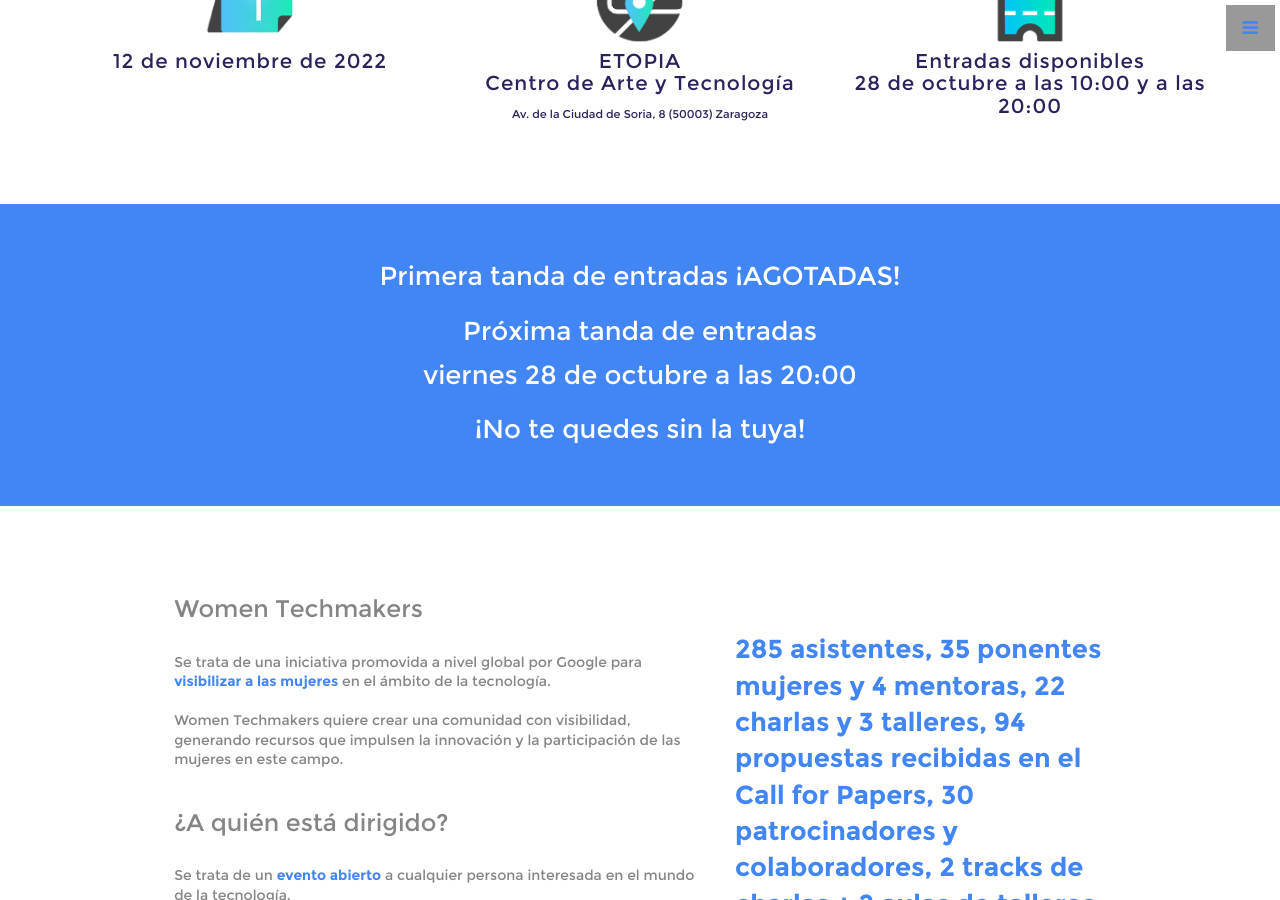
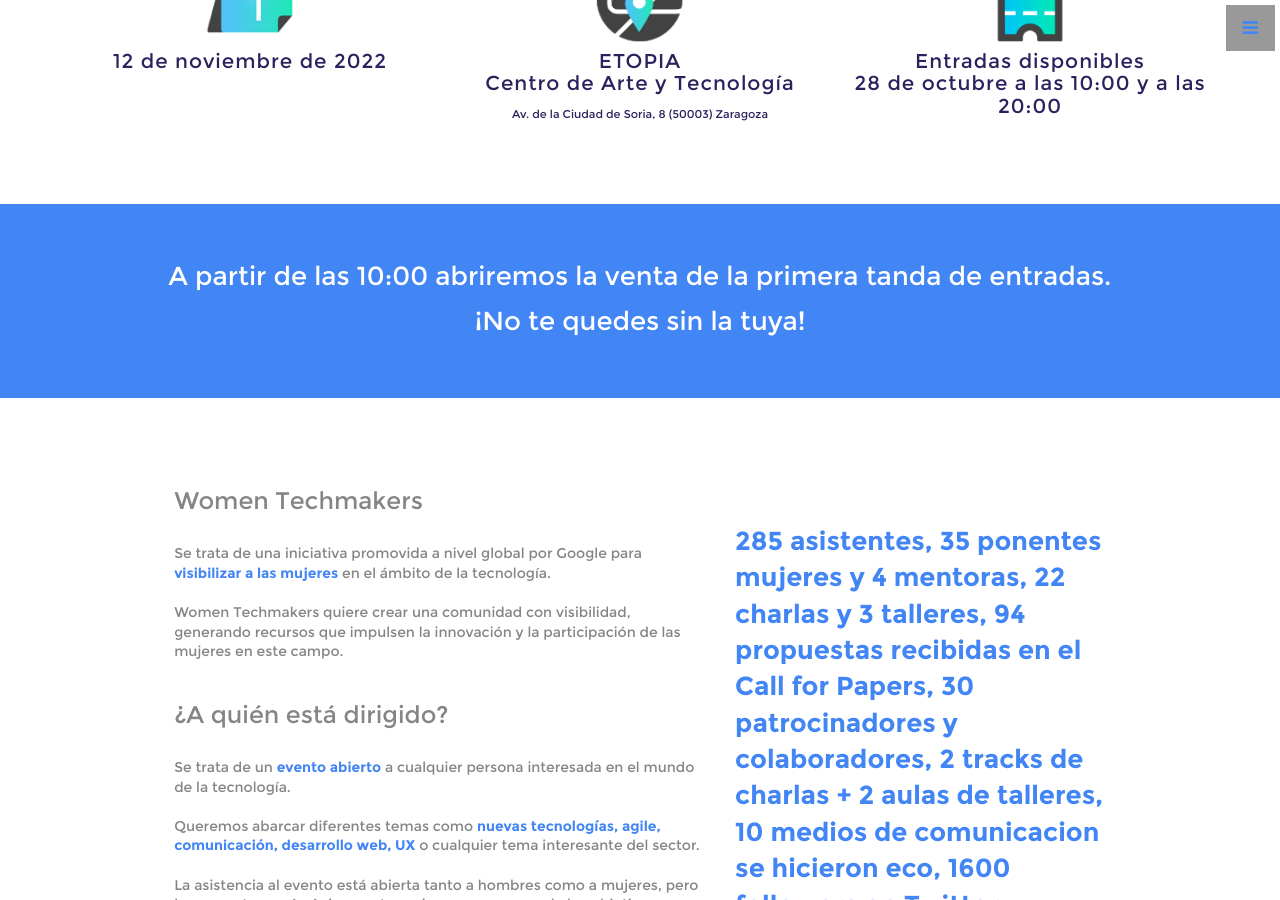
Before and after one commit to MulleresTechZgz/wtmz22, a Jekyll site: the page built from index.html, in a window 1280 px wide and 900 px high, scrolled down 457 px. Built offline with Jekyll 4.4.1, drawn with Linux system fonts in a browser that asks for light colours; part of the change alters nothing that is shown.

Commit message:
Tickets prepared (first and second round)

```diff
--- a/_config.yml
+++ b/_config.yml
@@ -25,7 +25,7 @@ copyright:
 
 # Tickets
 sold_out_tickets_first: false
-sold_out_tickets: true
+sold_out_tickets: false
 
 # Timezone
 timezone: Europe/Madrid
--- a/_includes/tickets.html
+++ b/_includes/tickets.html
@@ -6,116 +6,155 @@
         <p id="hora_real_servidor" hidden></p>
 
         <p id="entradas_agotadas" hidden>{{ site.sold_out_tickets }}</p>
+        <p id="entradas_agotadas_primera" hidden>{{ site.sold_out_tickets_first }}</p>
 
         <div id="texto_entradas_proximamente" style="display: block;">
-
           <p class="lead_big">Primera tanda de entradas <br/>viernes 28 de octubre a las 10:00<br/></p>
           <p class="lead_big" style="margin-bottom: 0px !important;">¡No te quedes sin la tuya!</p>
+        </div>
 
-          <!--
+        <div id="texto_entradas_proximamente_segunda" style="display: none;">
             <p class="lead_big">Primera tanda de entradas ¡AGOTADAS!<br/></p>
             <p class="lead_big">Próxima tanda de entradas <br/>viernes 28 de octubre a las 20:00<br/></p>
             <p class="lead_big" style="margin-bottom: 0px !important;">¡No te quedes sin la tuya!</p>
-          -->
         </div>
 
         <div id="texto_dia_de_venta_de_entradas" style="display: none;">
+          <p class="lead_big" style="margin-bottom: 0px !important;">A partir de las 10:00 abriremos la venta de la primera tanda de entradas. </p>
+          <p class="lead_big" style="margin-bottom: 0px !important;">¡No te quedes sin la tuya!</p>
+        </div>
 
-          <p class="lead_big" style="margin-bottom: 0px !important;">A partir de las 10:00 abriremos la venta de la primera tanda de entradas. <br/><br/>¡Consulta la web para más novedades!<br/></p>
-
-          <!--
-          <p class="lead_big">A partir de las 20:00 abriremos la venta de la segunda y última tanda de entradas. <br/><br/>¡Consulta la web para más novedades!<br/></p>
-          -->
+        <div id="texto_dia_de_venta_de_entradas_segunda" style="display: none;">
+          <p class="lead_big">A partir de las 20:00 abriremos la venta de la segunda y última tanda de entradas. </p>
+          <p class="lead_big" style="margin-bottom: 0px !important;">¡No te quedes sin la tuya!</p>
         </div>
 
         <div id="texto_entradas_a_la_venta" style="display: none;">
-
           <p class="lead_big">Ya a la venta las primeras entradas. <br/>¡No te quedes sin la tuya!<br/></p>
            <a href="https://etopia.es/producto/women-techmakers-zaragoza-2022/" target="_blank" class="btn btn-dark btn-primary_tickets btn-lg">
             Compra tus entradas aquí
           </a>
+        </div>
 
-          <!--
+        <div id="texto_entradas_a_la_venta_segunda" style="display: none;">
           <p class="lead_big">Ya a la venta una nueva tanda de entradas. <br/>¡No te quedes sin la tuya!<br/></p>
           <a href="https://etopia.es/producto/women-techmakers-zaragoza-2022/" target="_blank" class="btn btn-dark btn-primary_tickets btn-lg">
             Compra tus entradas aquí
           </a>
-          -->
         </div>
 
-
         <div id="texto_entradas_agotadas" style="display: none;">
-
-          <p class="lead_big">Primera tanda de entradas ¡AGOTADAS!<br/></p>
-          <p class="lead_big">Próxima tanda de entradas <br/>viernes 28 de octubre a las 20:00<br/></p>
-          <p class="lead_big" style="margin-bottom: 0px !important;">¡No te quedes sin la tuya!</p>
-
-          <!--
-          <p class="lead_big">Entradas <span class="wtm-highlight">¡AGOTADAS!</span><br/></p>
-          -->
-          <!--
-          <p class="lead_big">¡Manteneos atentos a las redes y a la web!</span><br/></p>
-          -->
+          <p class="lead_big">Entradas ¡AGOTADAS!<br/></p>
+          <p class="lead_big" style="margin-bottom: 0px !important;">¡Nos vemos el 12 de noviembre!</p>
         </div>
 
-      <!--
-      <p class="lead_big">¡Manteneos atentos a las redes y a la web para próximas oportunidades de conseguir entradas!</span><br/></p>
-      <p class="lead_big"><span class="wtm-highlight">¡Apúntate a nuestra lista de espera!</span></p>
-
-
-      </div>
-
-      <div class="col-lg-12 text-center">
-                    <a class="btn btn-dark btn-primary btn-lg" target="_blank" href="https://docs.google.com/forms/d/e/1FAIpQLScU1E26Wt4TK9qKFszJvu6goEMdjs_A0f-LTbWsEKb-ptIhQw/viewform"><strong>Lista de espera</strong></a>
-                </div>
-       -->
     </div>
     <!-- /.row -->
   </div>
   <script>
 
     // Set the date we're counting down to
+    var countDown_day = new Date("Oct 28, 2022 00:00:01");
     var countDown = new Date("Oct 28, 2022 10:00:00");
-    var countDown_day = new Date("Oct 28, 2022 00:00:00");
+    var countDown_day_second = new Date("Oct 28, 2022 16:00:00");
+    var countDown_second = new Date("Oct 28, 2022 20:00:00");
 
     var agotadas = document.getElementById("entradas_agotadas").innerHTML  == 'true';
+    var agotadas_primera_tanda = document.getElementById("entradas_agotadas_primera").innerHTML  == 'true';
 
     function cambiar_texto_a_mostrar () {
       // Get todays date and time
       var now = new Date();
 
+      var es_dia_de_publicacion = (now >= countDown_day);
       var hay_que_publicar = (now >= countDown);
-      var es_dia_de_publicacion = (now >= countDown_day);
+      var es_dia_de_publicacion_segunda = (now >= countDown_day_second);
+      var hay_que_publicar_segunda = (now >= countDown_second);
 
       document.getElementById("hora_real_servidor").innerHTML = now;
 
       // Find the distance between now an the count down date
-      if (agotadas && document.getElementById("texto_entradas_agotadas").style.display != 'block') {
+      if (agotadas && agotadas_primera_tanda
+          && document.getElementById("texto_entradas_agotadas").style.display != 'block') {
         // Publicamos el texto de entradas agotadas
         document.getElementById("texto_entradas_proximamente").style.display = 'none';
+        document.getElementById("texto_entradas_proximamente_segunda").style.display = 'none';
         document.getElementById("texto_dia_de_venta_de_entradas").style.display = 'none';
+        document.getElementById("texto_dia_de_venta_de_entradas_segunda").style.display = 'none';
         document.getElementById("texto_entradas_a_la_venta").style.display = 'none';
+        document.getElementById("texto_entradas_a_la_venta_segunda").style.display = 'none';
         document.getElementById("texto_entradas_agotadas").style.display = 'block';
       }
-      else if (!agotadas && hay_que_publicar && document.getElementById("texto_entradas_a_la_venta").style.display != 'block') {
+      else if (!agotadas && !agotadas_primera_tanda
+          && hay_que_publicar && !hay_que_publicar_segunda && es_dia_de_publicacion && !es_dia_de_publicacion_segunda
+          && document.getElementById("texto_entradas_a_la_venta").style.display != 'block') {
         // Publicamos el texto de entradas a la venta
         document.getElementById("texto_entradas_proximamente").style.display = 'none';
+        document.getElementById("texto_entradas_proximamente_segunda").style.display = 'none';
         document.getElementById("texto_dia_de_venta_de_entradas").style.display = 'none';
+        document.getElementById("texto_dia_de_venta_de_entradas_segunda").style.display = 'none';
         document.getElementById("texto_entradas_a_la_venta").style.display = 'block';
+        document.getElementById("texto_entradas_a_la_venta_segunda").style.display = 'none';
         document.getElementById("texto_entradas_agotadas").style.display = 'none';
       }
-      else if (!agotadas && !hay_que_publicar && es_dia_de_publicacion && document.getElementById("texto_dia_de_venta_de_entradas").style.display != 'block'){
+      else if (!agotadas && agotadas_primera_tanda
+          && hay_que_publicar && hay_que_publicar_segunda && es_dia_de_publicacion && es_dia_de_publicacion_segunda
+          && document.getElementById("texto_entradas_a_la_venta_segunda").style.display != 'block') {
+        // Publicamos el texto de entradas a la venta de la segunda tanda
+        document.getElementById("texto_entradas_proximamente").style.display = 'none';
+        document.getElementById("texto_entradas_proximamente_segunda").style.display = 'none';
+        document.getElementById("texto_dia_de_venta_de_entradas").style.display = 'none';
+        document.getElementById("texto_dia_de_venta_de_entradas_segunda").style.display = 'none';
+        document.getElementById("texto_entradas_a_la_venta").style.display = 'none';
+        document.getElementById("texto_entradas_a_la_venta_segunda").style.display = 'block';
+        document.getElementById("texto_entradas_agotadas").style.display = 'none';
+      }
+      else if (!agotadas && !agotadas_primera_tanda
+          && !hay_que_publicar && !hay_que_publicar_segunda && es_dia_de_publicacion && !es_dia_de_publicacion_segunda
+          && document.getElementById("texto_dia_de_venta_de_entradas").style.display != 'block'){
         // Publicamos texto de que hoy a X hora salen a la venta las entradas
         document.getElementById("texto_entradas_proximamente").style.display = 'none';
+        document.getElementById("texto_entradas_proximamente_segunda").style.display = 'none';
         document.getElementById("texto_dia_de_venta_de_entradas").style.display = 'block';
+        document.getElementById("texto_dia_de_venta_de_entradas_segunda").style.display = 'none';
         document.getElementById("texto_entradas_a_la_venta").style.display = 'none';
+        document.getElementById("texto_entradas_a_la_venta_segunda").style.display = 'none';
         document.getElementById("texto_entradas_agotadas").style.display = 'none';
       }
-      else if (!agotadas && !hay_que_publicar && !es_dia_de_publicacion && document.getElementById("texto_entradas_proximamente").style.display != 'block') {
+      else if (!agotadas && agotadas_primera_tanda
+          && hay_que_publicar && !hay_que_publicar_segunda && es_dia_de_publicacion && es_dia_de_publicacion_segunda
+          && document.getElementById("texto_dia_de_venta_de_entradas_segunda").style.display != 'block'){
+        // Publicamos texto de que hoy a X hora salen a la venta las entradas de segunda tanda
+        document.getElementById("texto_entradas_proximamente").style.display = 'none';
+        document.getElementById("texto_entradas_proximamente_segunda").style.display = 'none';
+        document.getElementById("texto_dia_de_venta_de_entradas").style.display = 'none';
+        document.getElementById("texto_dia_de_venta_de_entradas_segunda").style.display = 'block';
+        document.getElementById("texto_entradas_a_la_venta").style.display = 'none';
+        document.getElementById("texto_entradas_a_la_venta_segunda").style.display = 'none';
+        document.getElementById("texto_entradas_agotadas").style.display = 'none';
+      }
+      else if (!agotadas && !agotadas_primera_tanda
+          && !hay_que_publicar && !hay_que_publicar_segunda && !es_dia_de_publicacion && !es_dia_de_publicacion_segunda
+          && document.getElementById("texto_entradas_proximamente").style.display != 'block') {
         // Mantenemos publicado el texto entradas proximamente
         document.getElementById("texto_entradas_proximamente").style.display = 'block';
+        document.getElementById("texto_entradas_proximamente_segunda").style.display = 'none';
         document.getElementById("texto_dia_de_venta_de_entradas").style.display = 'none';
+        document.getElementById("texto_dia_de_venta_de_entradas_segunda").style.display = 'none';
         document.getElementById("texto_entradas_a_la_venta").style.display = 'none';
+        document.getElementById("texto_entradas_a_la_venta_segunda").style.display = 'none';
+        document.getElementById("texto_entradas_agotadas").style.display = 'none';
+      }
+      else if (!agotadas && agotadas_primera_tanda
+          && hay_que_publicar && !hay_que_publicar_segunda && es_dia_de_publicacion && !es_dia_de_publicacion_segunda
+          && document.getElementById("texto_entradas_proximamente_segunda").style.display != 'block') {
+        // Mantenemos publicado el texto entradas primera tanda agotadas y segunda proximamente
+        document.getElementById("texto_entradas_proximamente").style.display = 'none';
+        document.getElementById("texto_entradas_proximamente_segunda").style.display = 'block';
+        document.getElementById("texto_dia_de_venta_de_entradas").style.display = 'none';
+        document.getElementById("texto_dia_de_venta_de_entradas_segunda").style.display = 'none';
+        document.getElementById("texto_entradas_a_la_venta").style.display = 'none';
+        document.getElementById("texto_entradas_a_la_venta_segunda").style.display = 'none';
         document.getElementById("texto_entradas_agotadas").style.display = 'none';
       }
     }
```
